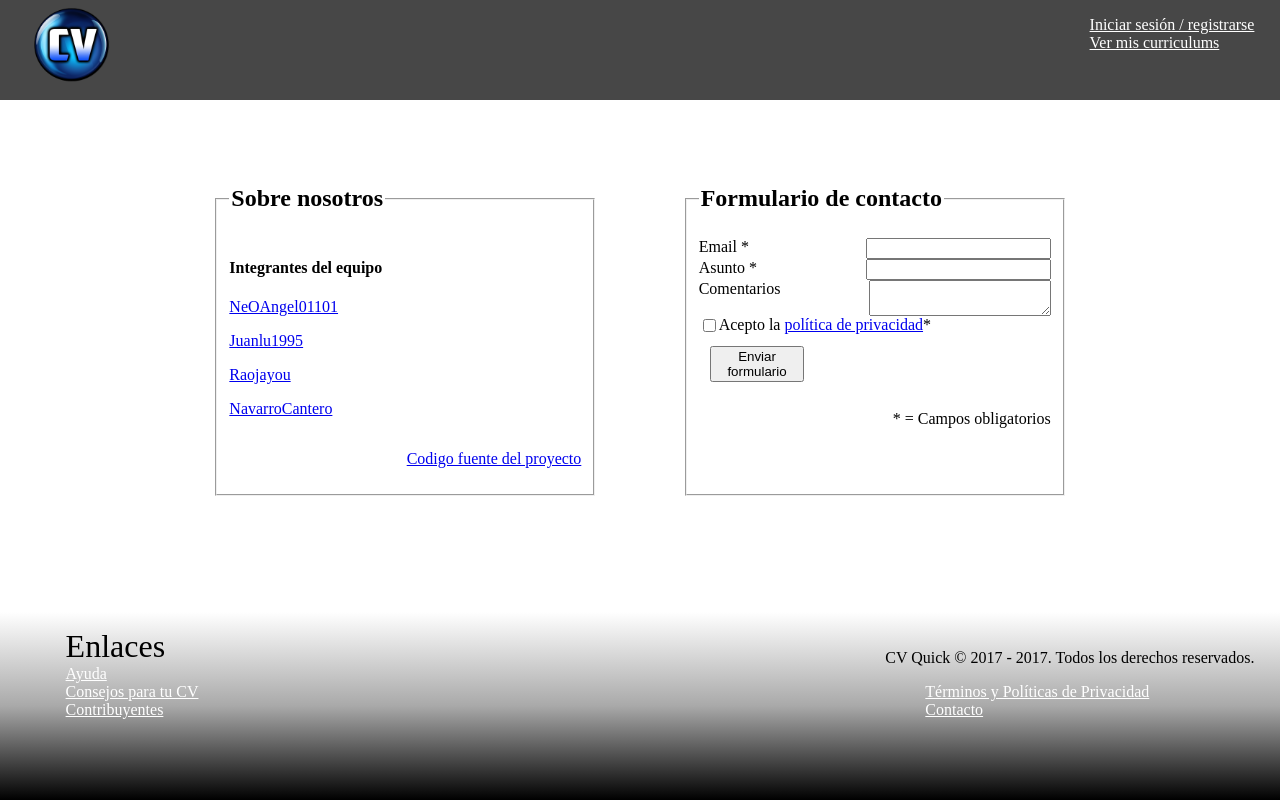
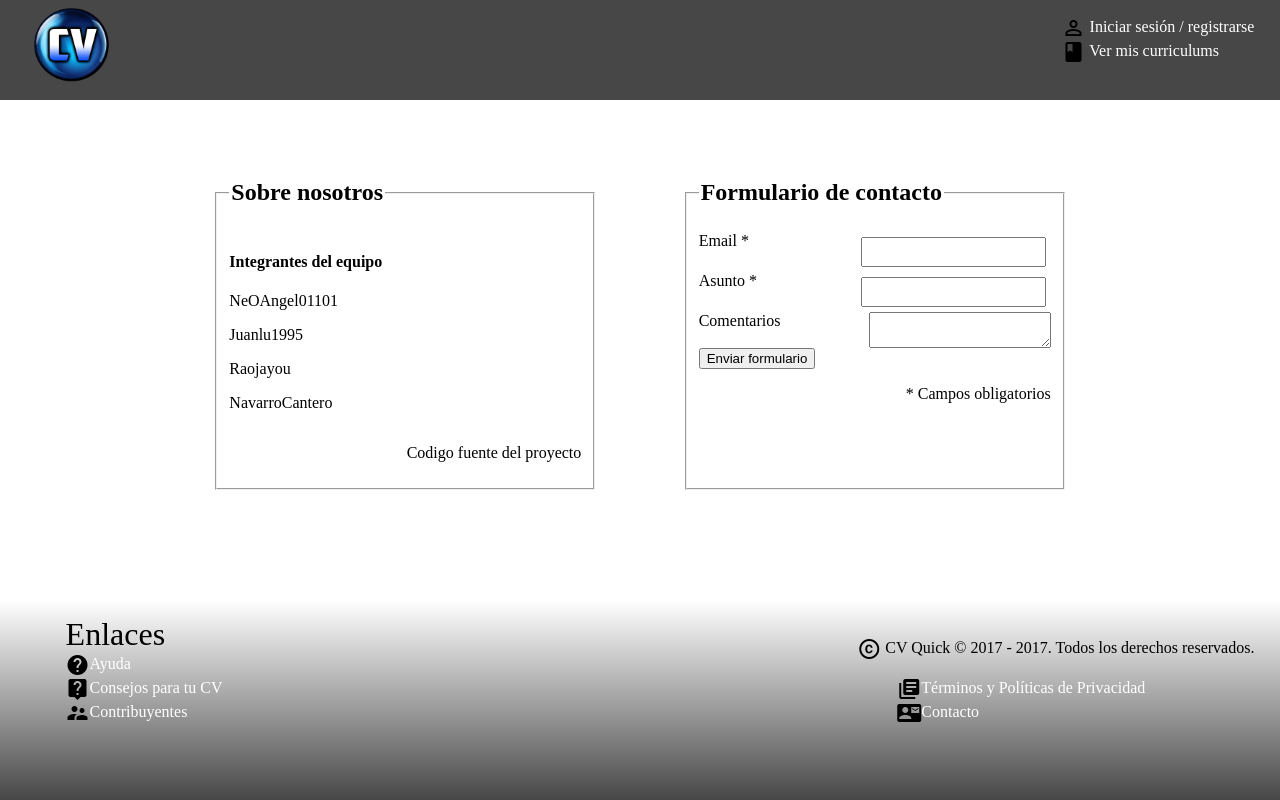
Before and after one commit to CvQuick/CvQuick, a PHP site: page /contacto.html in a window 1280 px wide. Run offline with PHP 8.4, Linux system fonts and the light colour scheme.

Commit message:
Mejorados enlaces. Eliminado checkbox de contacto. AÑADIDOS ICONOS

```diff
--- a/contacto.html
+++ b/contacto.html
@@ -4,6 +4,8 @@
     <meta charset="UTF-8">
     <title>Contacto</title>
     <link rel="stylesheet" href="css/style.css">
+    <link href="https://fonts.googleapis.com/icon?family=Material+Icons"
+          rel="stylesheet">
 </head>
 <body>
 <section id="SectionHeader">
@@ -16,13 +18,14 @@
         <div class="navegacion-principal">
             <nav class="nav navegacion-principal" id="MenuNavegacion">
                 <ul>
-                    <li><a href="login.html"> Iniciar sesión / registrarse </a></li>
-                    <li><a href="mis_curriculums.html"> Ver mis curriculums </a></li>
+                    <li><i class="material-icons">perm_identity</i><a href="login.html"> Iniciar sesión / registrarse </a></li>
+                    <li><i class="material-icons">book</i><a href="mis_curriculums.html"> Ver mis curriculums </a></li>
                 </ul>
             </nav>
         </div>
     </header>
 </section>
+
 
 <section id="SectionContainer">
     <div id="Contacto">
@@ -59,41 +62,34 @@
                     </div>
 
                     <div class="form-group izquierda">
-                        <input type="checkbox" id="PrivacidadContacto" name="PrivacidadContacto"/>
-                        <label for="PrivacidadContacto">Acepto la <a
-                                href="https://www.google.es/intl/es/policies/privacy/">política de
-                            privacidad</a>*</label>
-                    </div>
-                    <div class="form-group izquierda">
                         <button type="submit">Enviar formulario</button>
                     </div>
-                    <p class="derecha">* = Campos obligatorios</p>
+                    <p class="derecha">* Campos obligatorios</p>
                 </fieldset>
             </form>
         </div>
     </div>
 </section>
-
 <section id="SectionFooter">
     <footer>
         <div class="content friendly">
             <ul class="links">
                 <li class="title">Enlaces</li>
-                <li><a href="#">Ayuda</a></li>
-                <li><a href="#">Consejos para tu CV</a></li>
-                <li><a href="contacto.html">Contribuyentes</a></li>
+                <li><i class="material-icons">help</i><a href="#">Ayuda</a></li>
+                <li><i class="material-icons">live_help</i><a href="#">Consejos para tu CV</a></li>
+                <li><i class="material-icons">supervisor_account</i><a href="contacto.html">Contribuyentes</a></li>
             </ul>
         </div>
 
         <div class="bar">
             <div class="content">
                 <p class="copyright">
-                    CV Quick © 2017 - 2017. Todos los derechos reservados.
+                    <i class="material-icons">copyright</i> CV Quick © 2017 - 2017. Todos los derechos reservados.
                 </p>
 
                 <ul class="terminos">
-                    <li><a href="#">Términos y Políticas de Privacidad</a></li>
-                    <li><a href="contacto.html">Contacto</a></li>
+                    <li><i class="material-icons">library_books</i><a href="#">Términos y Políticas de Privacidad</a></li>
+                    <li><i class="material-icons">contact_mail</i><a href="contacto.html">Contacto</a></li>
                 </ul>
 
             </div>
--- a/css/style.css
+++ b/css/style.css
@@ -49,10 +49,10 @@ header {
     grid-column-end: 13;
 
     background: #474747; /* For browsers that do not support gradients */
-    background: -webkit-linear-gradient(white, black); /* For Safari 5.1 to 6.0 */
-    background: -o-linear-gradient(white, black); /* For Opera 11.1 to 12.0 */
-    background: -moz-linear-gradient(white, black); /* For Firefox 3.6 to 15 */
-    background: linear-gradient(white, darkgrey, black); /* Standard syntax */
+    background: -webkit-linear-gradient(rgba(71, 71, 71, 0), #474747); /* For Safari 5.1 to 6.0 */
+    background: -o-linear-gradient(rgba(71, 71, 71, 0), #474747); /* For Opera 11.1 to 12.0 */
+    background: -moz-linear-gradient(rgba(71, 71, 71, 0), #474747); /* For Firefox 3.6 to 15 */
+    background: linear-gradient(rgba(71, 71, 71, 0), #474747); /* Standard syntax */
 }
 
 Footer {
@@ -84,6 +84,14 @@ li.title{
 .links li, .terminos li, .navegacion-principal ul li{
     list-style: none;
 }
+.links li a:hover, .terminos li a:hover, .navegacion-principal ul li a:hover{
+    color: blue;
+}
+
+.links li a:visited, .terminos li a:visited, .navegacion-principal ul li a:visited{
+    color: purple;
+}
+
 
 .form-group{
     display: flex;
@@ -94,9 +102,12 @@ li.title{
 table{
     width: 100%;
     text-align: center;
+    border-collapse: collapse;
 }
 .titulo-tabla{
     padding-bottom: 1em;
+    border-bottom: 5px solid black;;
+    border-collapse: collapse;
 }
 #Contacto{
     width: 100%;
@@ -120,6 +131,23 @@ fieldset{
     float: left;
     clear: both;
 }
-button[type=submit]{
-    margin: 10%;
+.add, .submit{
+    width: 20%;
 }
+input{
+    height: 30px;
+    margin: 5px;
+}
+i{
+    vertical-align:middle;
+}
+a{
+    color: black;
+    text-decoration: none;
+}
+a:hover{
+    color: blue;
+}
+a:visited{
+    color: purple;
+}
```
Also changed, not shown: Formulario.html (+14 -13 lines), login.html (+12 -10 lines), mis_curriculums.html (+18 -13 lines), remember_password.html (+13 -11 lines).
